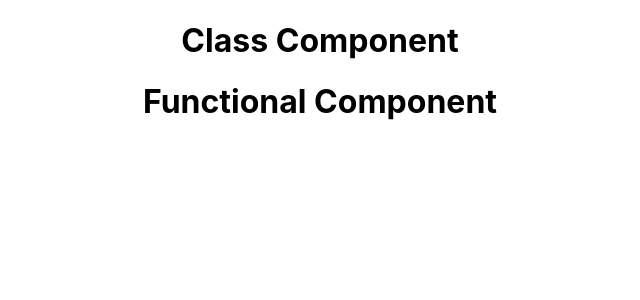
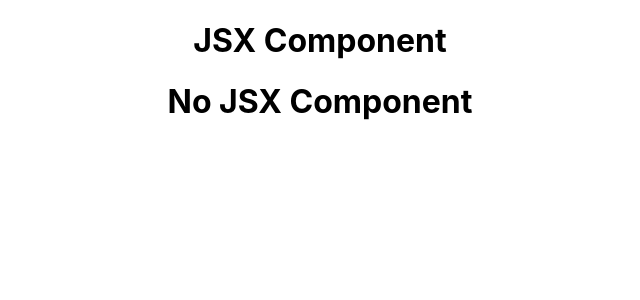
Before and after one commit to vapinedo/React-Codevolution, a React (Create React App) app: page / in a window 1280 px wide. Shown: the top 300 px of the page, without its empty margins (320-960 px from the left). Built offline with nearby package versions, Linux system fonts and the light colour scheme.

Commit message:
[ADD] JSX

```diff
--- a/src/App.js
+++ b/src/App.js
@@ -1,12 +1,12 @@
 import './App.css';
-import ClassComponent from './components/ClassComponent';
-import FunctionalComponent from './components/FunctionalComponent';
+import JsxComponent from './components/JsxComponent';
+import NoJsxComponent from './components/NoJsxComponent';
 
 function App() {
   return (
     <div className="App">
-      <ClassComponent />
-      <FunctionalComponent />
+      <JsxComponent />
+      <NoJsxComponent />
     </div>
   );
 }
--- /dev/null
+++ b/src/components/JsxComponent.js
@@ -0,0 +1,5 @@
+import React from "react"
+
+const JsxComponent = () => <h1>JSX Component</h1>
+
+export default JsxComponent
--- /dev/null
+++ b/src/components/NoJsxComponent.js
@@ -0,0 +1,11 @@
+import React, { createElement } from "react";
+
+const NoJsxComponent = () => {
+  return createElement(
+    "div",
+    { id: "Valp", className: 'dummyClass' },
+    createElement("h1", null, "No JSX Component")
+  );
+};
+
+export default NoJsxComponent;
```
